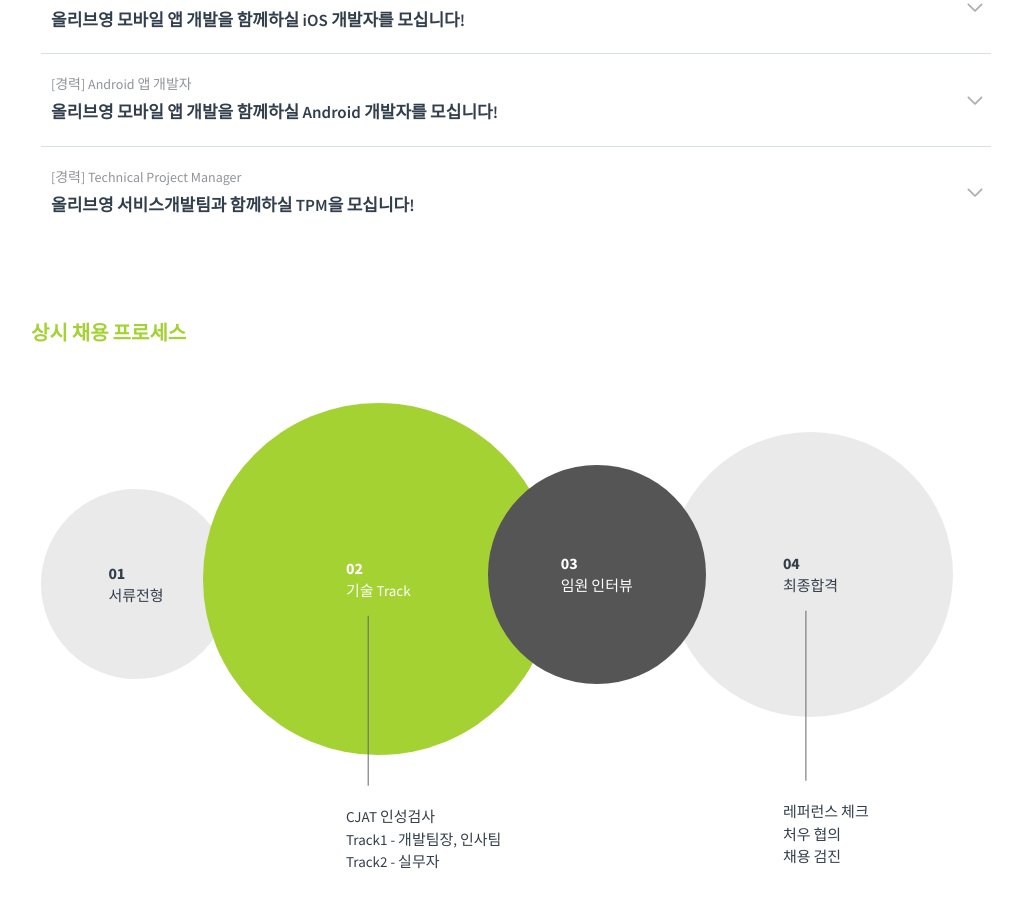
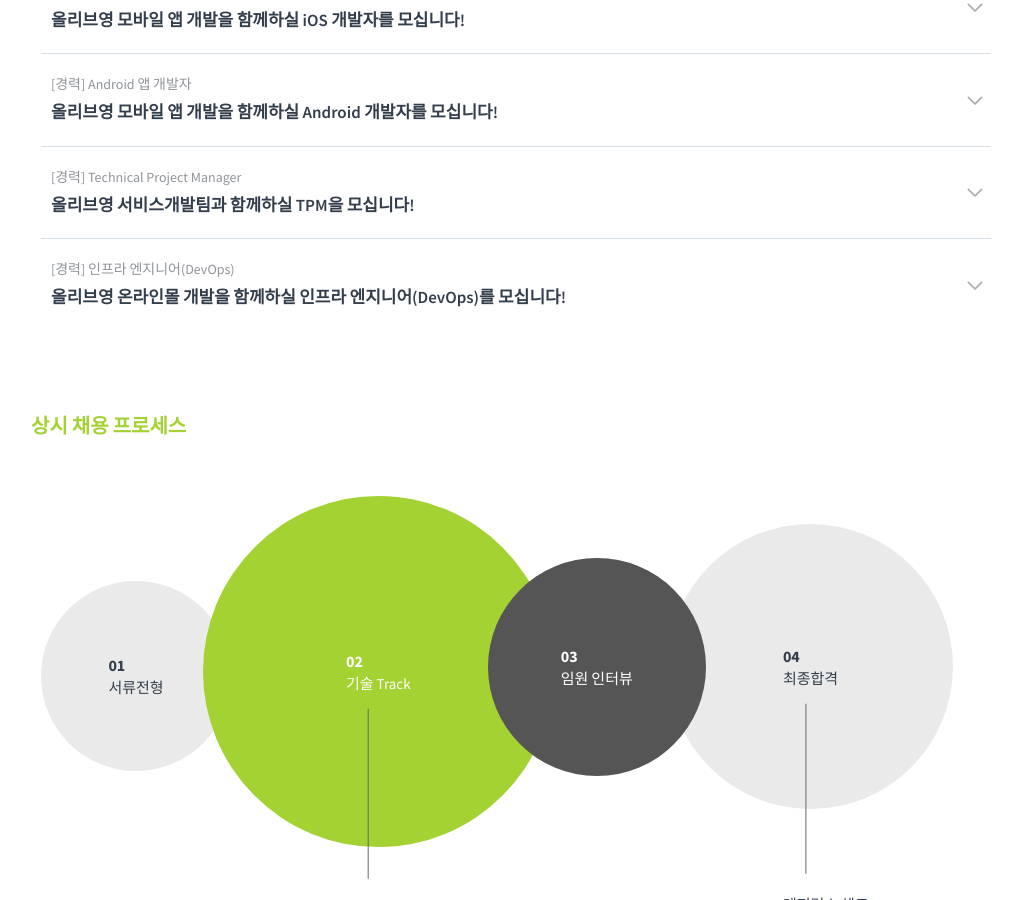
Before and after one commit to tedpark/oy-alldev.github.io, a Jekyll site: the page built from recruit/index.md, in a window 1280 px wide and 900 px high, scrolled down 1281 px. Shown: the whole window, without its empty margins (124-1138 px from the left). Built offline with Jekyll 4.4.1, drawn with Linux system fonts in a browser that asks for light colours; part of the change alters nothing that is shown.

Commit message:
feature/인프라 엔지니어 포지션 추가

```diff
--- a/_data/recruit-position.yml
+++ b/_data/recruit-position.yml
@@ -123,3 +123,29 @@
     - 이커머스 혹은 IT서비스 관련 프로젝트 관리 경험
       다양한 프로젝트 관련 협업 툴 사용 역량
     - 에자일/스크럼 마스터로서 경험
+
+- name: "[경력] 인프라 엔지니어(DevOps)"
+  title: 올리브영 온라인몰 개발을 함께하실 인프라 엔지니어(DevOps)를 모십니다!
+  position:
+    - 올리브영의 DevOps 엔지니어는 800만명이 넘는 회원을 보유한 올리브영 온라인몰 대용량 트래픽을 받아 처리하고, 고객들에게 최상의 고객 경험을 안정적으로 제공할 수 있도록. 시스템 인프라를 설계 하고 운영, 모니터링하고 성능 향상 및 개선을 하는 작업을 진행합니다.
+    - 또한 고객과 파트너사들을 위한 새로운 기능의 출시 및 성공적인 운영을 위해서 운영 배포 및 인프라 아키텍처를 구성하는 역할을 합니다.
+    - 현재 On-promise형태의 인프라를 클라우드 기반의 시스템으로 이관하는 업무도 수행합니다.
+  overview:
+    - 지속적인 서비스 성능 개선을 위한 인프라/애플리케이션 모니터링 지표 수집, 정의, 성능 추적 및 개선
+    - 시스템 변경(배포, 인프라 등) 상태 모니터링 및 문제해결
+    - 서비스 장애대응 및 등급 관리를 통하여 재발 방지 대책 준비
+    - On-promise환경의 인프라 운영 및 클라우드 기반으로 마이그레이션
+    - 대용량 트래픽 처리를 위한 인프라/아키텍처 설계 및 구축
+    - 인프라 비용 분석 및 비용 효율화
+  requirement:
+    - 논리적이고 체계적인 문제해결 능력 및 커뮤니케이션 능력을 보유하신 분
+    - 백엔드 개발 및 인프라 엔지니어 경력 2년 이상
+    - 새로운 기술 및 트렌드를 배우고 적용하는 것을 즐기는 분
+    - AWS, GCP, Azure 중 하나 이상의 클라우드 아키텍처 구성 경험이 있으신 분
+  useful:
+    - Public Cloud (AWS, GCP, Azure 등) 경험 및 클라우드 운영/자동화에 대한 이해가 있는 분
+    - Docker, ECS, K8S 등 컨테이너 기반의 서비스 운영 경험이 있으신 분
+    - Linux 등 서버 운영체제 운영 경험이 있으신 분
+    - 동시 접속량이 많은 서비스를 위한 분산처리 아키텍처에 대한 경험이 많은 분
+    - 인프라/서비스 엔지니어링 및 장애상황 극복 경험을 갖고 계신 분
+    - Jira, Git, Slack등 협업도구와 CI/CD를 통합하여 배포시스템 구축 경험이 있으신 분
```
